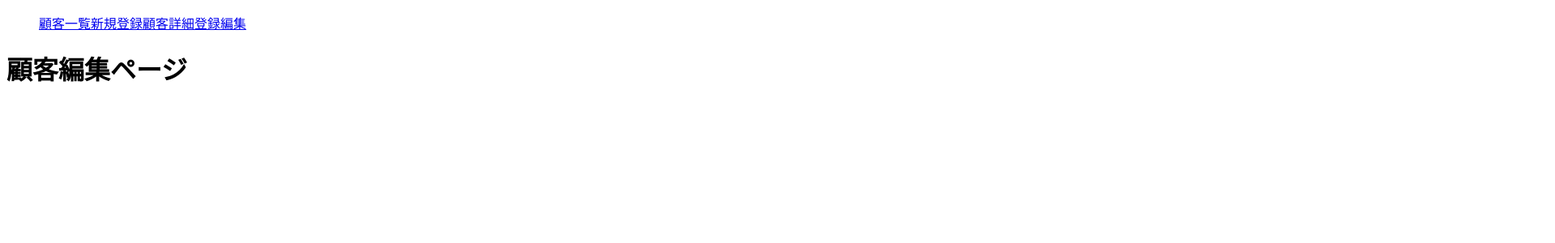
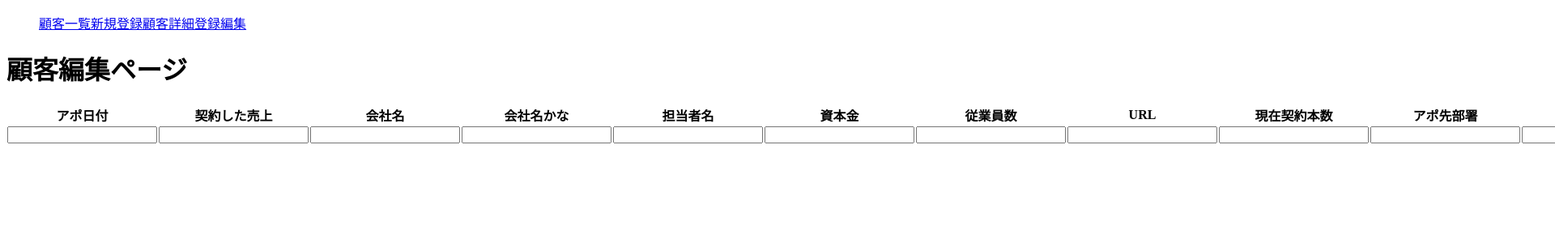
Before and after one commit to 0knoSakr/saisyuukadai2024-09-06, a React (Create React App) app in the folder customer-management-system/client/: page /edit/1 in a window 1280 px wide. Shown: the top 300 px of the page at 81% size, 1920 px wide, since content can reach past the window. Built offline with nearby package versions, Linux system fonts and the light colour scheme.

Commit message:
各ページに必要な情報の記述

```diff
--- a/customer-management-system/client/src/pages/DetailPage.js
+++ b/customer-management-system/client/src/pages/DetailPage.js
@@ -1,11 +1,70 @@
 // /src/pages/DetailPage.js
-import React from 'react';
+import React from "react";
 
 const DetailPage = () => {
   return (
     <div>
       <h1>顧客詳細ページ</h1>
-      {/* ここに顧客の詳細情報を表示するコンポーネントを追加 */}
+      <table>
+        <tr>
+          <th>会社名</th>
+          <td></td>
+        </tr>
+        <tr>
+          <th>会社の所在地</th>
+          <td></td>
+        </tr>
+        <tr>
+          <th>資本金</th>
+          <td></td>
+        </tr>
+        <tr>
+          <th>アポ日付</th>
+          <td></td>
+        </tr>
+        <tr>
+          <th>契約した売上</th>
+          <td></td>
+        </tr>
+        <tr>
+          <th>現在契約本数</th>
+          <td></td>
+        </tr>
+        <tr>
+          <th>アポ先部署</th>
+          <td></td>
+        </tr>
+        <tr>
+          <th>担当者名</th>
+          <td></td>
+        </tr>
+        <tr>
+          <th>ふりがな</th>
+          <td></td>
+        </tr>
+        <tr>
+          <th>会社URL</th>
+          <td></td>
+        </tr>
+      </table>
+      <table>
+        <tr><th>商談履歴</th></tr>
+        <tr><td></td></tr>
+        <tr><th>〇〇業務に関する商談</th></tr>
+        <tr><td></td></tr>
+        <tr><th>〇〇案件に関する打合せ</th></tr>
+        <tr><th>ToDoリスト</th></tr>
+        <tr><th>目標数値</th></tr>
+        <tr>
+          <td>10,000,000</td>
+          <td><button>編集</button></td>
+        </tr>
+        <tr><td>目標数値と現在数値までいくらか</td></tr>
+        <tr>
+          <td>残り</td>
+          <td>￥6,000,000</td>
+        </tr>
+      </table>
     </div>
   );
 };
--- a/customer-management-system/client/src/pages/EditCustomerPage.js
+++ b/customer-management-system/client/src/pages/EditCustomerPage.js
@@ -5,7 +5,38 @@ const EditCustomerPage = () => {
   return (
     <div>
       <h1>顧客編集ページ</h1>
-      {/* ここに編集フォームを表示するコンポーネントを追加 */}
+      <thead>
+        <tr>
+          <th>アポ日付</th>
+          <th>契約した売上</th>
+          <th>会社名</th>
+          <th>会社名かな</th>
+          <th>担当者名</th>
+          <th>資本金</th>
+          <th>従業員数</th>
+          <th>URL</th>
+          <th>現在契約本数</th>
+          <th>アポ先部署</th>
+          <th>会社の所在地</th>
+          <th>アポ内容</th>
+          <th>目標数値</th>
+        </tr>
+      </thead>
+      <tbody>
+        <td><input type="text"/></td>
+        <td><input type="text"/></td>
+        <td><input type="text"/></td>
+        <td><input type="text"/></td>
+        <td><input type="text"/></td>
+        <td><input type="text"/></td>
+        <td><input type="text"/></td>
+        <td><input type="text"/></td>
+        <td><input type="text"/></td>
+        <td><input type="text"/></td>
+        <td><input type="text"/></td>
+        <td><input type="text"/></td>
+        <td><input type="text"/></td>
+      </tbody>
     </div>
   );
 };
--- a/customer-management-system/client/src/pages/ListPage.js
+++ b/customer-management-system/client/src/pages/ListPage.js
@@ -7,8 +7,22 @@ const ListPage = () => {
   return (
     <div>
       <h1>顧客一覧ページ</h1>
-      {/* ここに顧客一覧を表示するコンポーネントを追加 */}
+      <thead>
+        <tr>
+          <th>アポ日付</th>
+          <th>契約した売上</th>
+          <th>会社名</th>
+          <th>会社名かな</th>
+          <th>担当者名</th>
+          <th>資本金</th>
+          <th>従業員数</th>
+          <th>URL</th>
+          <th>現在契約本数</th>
+          <th>アポ先部署</th>
+        </tr>
+      </thead>
       <button onClick={() => navigate("/new")}>新規登録</button>
+      <Link to="/:id">詳細情報</Link>
     </div>
   );
 };
--- a/customer-management-system/client/src/pages/NewCustomerPage.js
+++ b/customer-management-system/client/src/pages/NewCustomerPage.js
@@ -1,11 +1,27 @@
 // /src/pages/NewCustomerPage.js
-import React from 'react';
+import React from "react";
 
 const NewCustomerPage = () => {
   return (
     <div>
       <h1>新規顧客登録ページ</h1>
-      {/* ここに新規登録フォームを表示するコンポーネントを追加 */}
+      <thead>
+        <tr>
+          <th>アポ日付</th>
+          <th>契約した売上</th>
+          <th>会社名</th>
+          <th>会社名かな</th>
+          <th>担当者名</th>
+          <th>資本金</th>
+          <th>従業員数</th>
+          <th>URL</th>
+          <th>現在契約本数</th>
+          <th>アポ先部署</th>
+          <th>会社の所在地</th>
+          <th>アポ内容</th>
+          <th>目標数値</th>
+        </tr>
+      </thead>
     </div>
   );
 };
```
